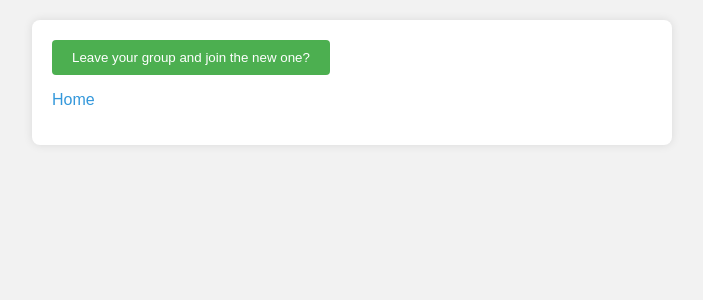
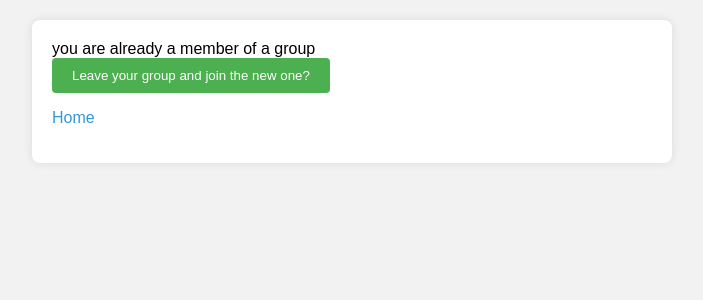
Before and after one commit to DanielHart-02/ECM2434-Group-4348-, a Django app: a page that uses ecm2434_coursework/users/templates/users/leave_group.html in a window 1280 px wide. Shown: the top 300 px of the page, without its empty margins (288-991 px from the left). Run offline with Django 5.2, Linux system fonts and the light colour scheme; a user stored in the database is signed in.

Commit message:
Update leave_group.html

```diff
--- a/ecm2434_coursework/users/templates/users/leave_group.html
+++ b/ecm2434_coursework/users/templates/users/leave_group.html
@@ -51,6 +51,7 @@
 <body>
 
     <div class="container">
+        you are already a member of a group
         <form action="#" method="get">
             <button type="submit" class="btn" value="Click" name="leave_group_btn">
                 Leave your group and join the new one?
```
